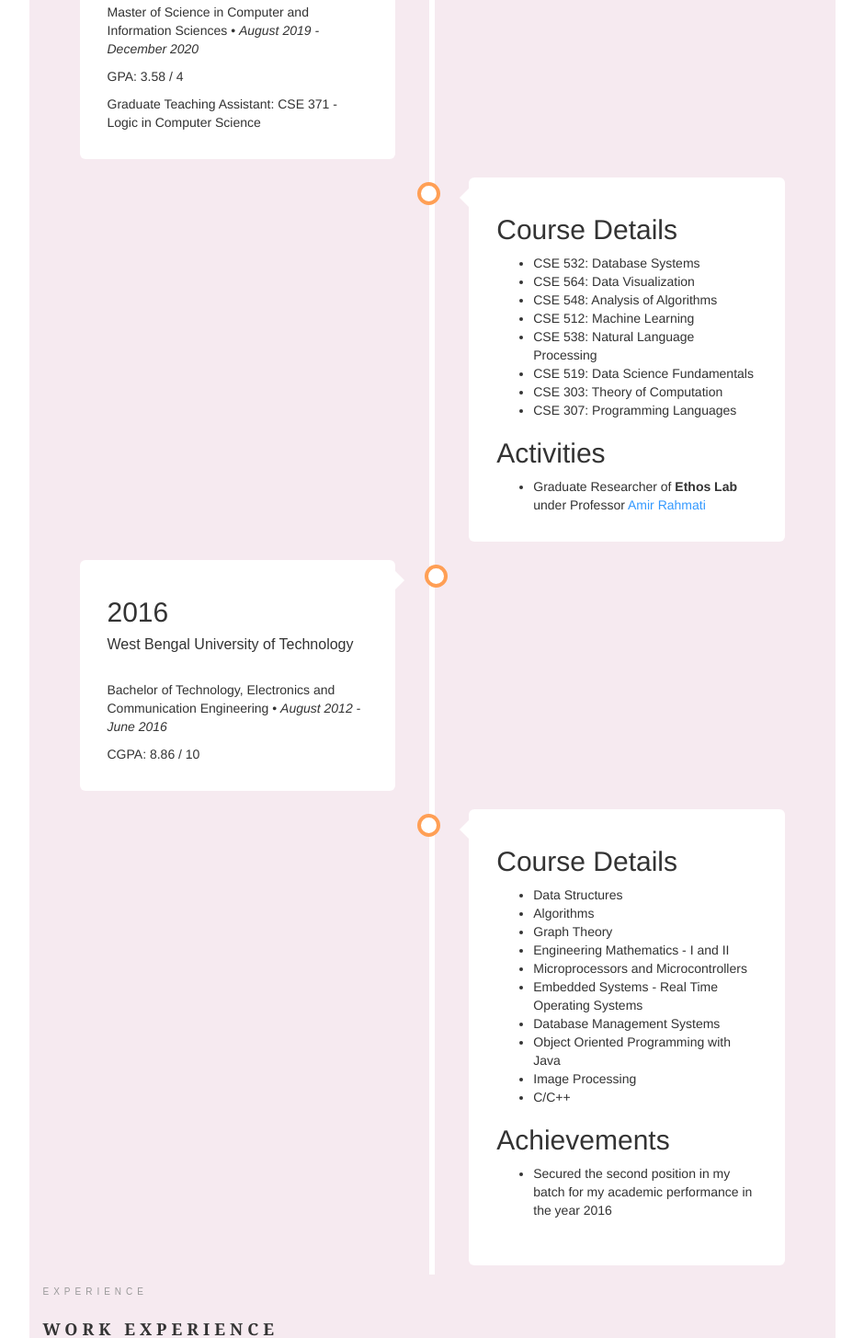
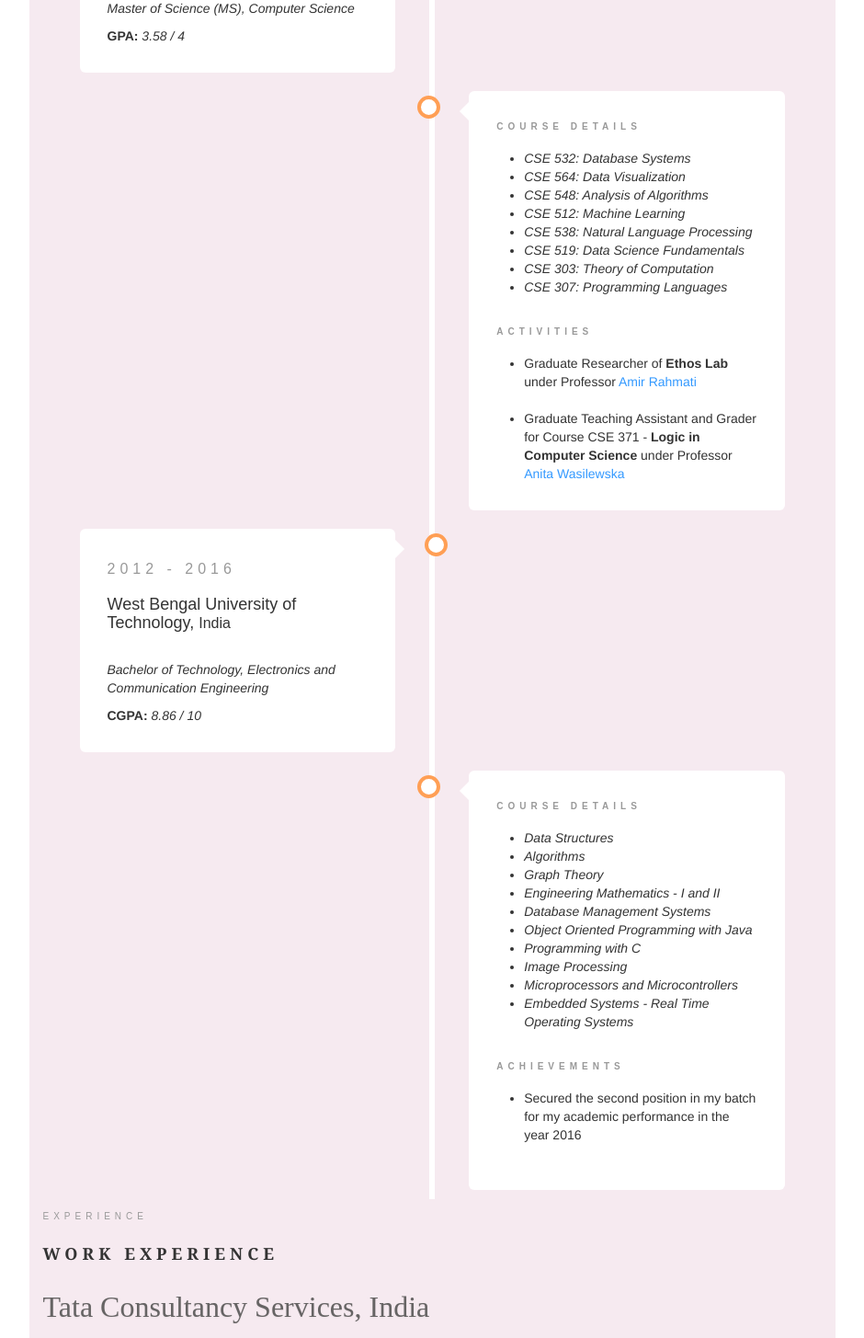
Before and after one commit to Debapriya-M/Debapriya-M.github.io, a plain HTML site: page index.html in a window 1280 px wide. Shown: the part 2561-4016 px from the top of the page at 92% size, without its empty margins (316-1256 px from the left). Drawn offline with nearby package versions, Linux system fonts and the light colour scheme.

Commit message:
font changes and adjustments

```diff
--- a/css/style.css
+++ b/css/style.css
@@ -498,4 +498,5 @@ h6 {
     border-radius: 5px;
     height: 100px;
     width: 180px;
+    position: relative;
 }
--- a/index.html
+++ b/index.html
@@ -236,65 +236,84 @@
                                 <div class="timeline">
                                     <div class="container1 left">
                                         <div class="content">
-                                        <h2>2020</h2>
-                                        <h3>State University of New York at Stony Brook</h3>
-                                        <p>Master of Science in Computer and Information Sciences <span>•</span> <em class="date">August 2019 - December 2020</em></p>
-                                        <p>GPA: 3.58 / 4</p>
-                                        <p class="sc-fzplWN hRBsWH">Graduate Teaching Assistant: CSE 371 - Logic in Computer Science </p>
+                                            <h6 style="font-size:medium;">2019 - 2021</h6>
+                                            <h3 style="font-size: large;">State University of New York,</h3> <p style="margin-top: -30px; margin-bottom: 30px;text-transform: capitalize;">Stony Brook</p>
+                                            <p><em class="course">Master of Science (MS), Computer Science</em></p>
+                                            <!-- <span>•</span> <em class="date">August 2019 - December 2020</em></p> -->
+                                            <p><b>GPA: </b><em>3.58 / 4</em></p>
                                         </div>
                                     </div>
                                     <div class="container1 right">
                                         <div class="content">
-                                        <h2>Course Details</h2>
-                                        <ul class="course-details">
-                                            <li>CSE 532: Database Systems</li>
-                                            <li>CSE 564: Data Visualization</li>
-                                            <li>CSE 548: Analysis of Algorithms</li>
-                                            <li>CSE 512: Machine Learning</li>
-                                            <li>CSE 538: Natural Language Processing</li>
-                                            <li>CSE 519: Data Science Fundamentals</li>
-                                            <li>CSE 303: Theory of Computation</li>
-                                            <li>CSE 307: Programming Languages</li>
+                                            <h6><b>Course Details</b></h6>
+                                            <ul class="course-details" style="margin-left: -10px;">
+                                                <li><em>CSE 532: Database Systems</em></li>
+                                                <li><em>CSE 564: Data Visualization</em></li>
+                                                <li><em>CSE 548: Analysis of Algorithms</em></li>
+                                                <li><em>CSE 512: Machine Learning</em></li>
+                                                <li><em>CSE 538: Natural Language Processing</em></li>
+                                                <li><em>CSE 519: Data Science Fundamentals</em></li>
+                                                <li><em>CSE 303: Theory of Computation</em></li>
+                                                <li><em>CSE 307: Programming Languages</em></li>
                                             </ul>
-                                        <h2>Activities</h2>
-                                        <ul class = "activities">
+                                            <h6 style="margin-top: 30px;"><b>Activities</b></h6>
+                                            <ul class = "activities" style="margin-left: -10px;">
                                                 <li>
                                                     Graduate Researcher of <strong>Ethos Lab</strong>  under Professor <a href="https://amir.rahmati.com/" target="_blank" style="color: #3399ff">Amir Rahmati</a>
+                                                </li>
+                                                <br>
+                                                <li>
+                                                    <p class="sc-fzplWN hRBsWH">Graduate Teaching Assistant and Grader for Course CSE 371 - <b>Logic in Computer Science</b> under Professor <a href="https://www3.cs.stonybrook.edu/~anita/" target="_blank" style="color: #3399ff">Anita Wasilewska</a></p>
                                                 </li>
                                             </ul>
                                         </div>
                                     </div>
                                     <div class="container1 left">
                                         <div class="content">
-                                        <h2>2016</h2>
-                                        <h3>West Bengal University of Technology</h3>
-                                        <p class="info">Bachelor of Technology, Electronics and Communication Engineering <span>•</span> <em class="date">August 2012 - June 2016</em></p>
-                                        <p>CGPA: 8.86 / 10</p>
+                                            <h6 style="font-size:medium;">2012 - 2016</h6>
+                                            <h3 style="font-size: large;">West Bengal University of Technology, <span style="font-size: medium;">India</span></h3>
+                                            <p><em class="course">Bachelor of Technology, Electronics and Communication Engineering</em></p>
+                                            <!-- <span>•</span> <em class="date">August 2019 - December 2020</em></p> -->
+                                            <p><b>CGPA: </b><em>8.86 / 10</em></p>
                                         </div>
                                     </div>
                                     <div class="container1 right">
                                         <div class="content">
-                                        <h2>Course Details</h2>
-                                        <ul class="course-details">
-                                            <li>Data Structures</li>
-                                            <li>Algorithms</li>
-                                            <li>Graph Theory</li>
-                                            <li>Engineering Mathematics - I and II</li>
-                                            <li>Microprocessors and Microcontrollers </li>
-                                            <li>Embedded Systems - Real Time Operating Systems</li>
-                                            <li>Database Management Systems</li>
-                                            <li>Object Oriented Programming with Java</li>
-                                            <li>Image Processing</li>
-                                            <li>C/C++</li>
+                                            <h6><b>Course Details</b></h6>
+                                            <ul class="course-details" style="margin-left: -10px;">
+                                                <li><em>Data Structures</em></li>
+                                                <li><em>Algorithms</em></li>
+                                                <li><em>Graph Theory</em></li>
+                                                <li><em>Engineering Mathematics - I and II</em></li>
+                                                <li><em>Database Management Systems</em></li>
+                                                <li><em>Object Oriented Programming with Java</em></li>
+                                                <li><em>Programming with C</em></li>
+                                                <li><em>Image Processing</em></li>
+                                                <li><em>Microprocessors and Microcontrollers</em></li>
+                                                <li><em>Embedded Systems - Real Time Operating Systems</em></li>
                                             </ul>
-                                        <h2>Achievements</h2>
-                                        <ul class = "achievements" style="padding-bottom: 20px;">
+                                            <h6 style="margin-top: 30px;"><b>Achievements</b></h6>
+                                            <ul class = "achievements" style="padding-bottom: 20px; margin-left: -10px;">
                                                 <li>
                                                     Secured the second position in my batch for my academic performance in the year 2016
                                                 </li>
                                             </ul>
                                         </div>
                                     </div>
+                                    <!-- <div class="container1 left">
+                                        <div class="content">
+                                            <h6 style="font-size:medium;">2010 - 2012</h6>
+                                            <h3 style="font-size: large;">Dayanand Anglo Vedic (DAV) Model School, <span style="font-size: medium;">India</span></h3>
+                                            <p><b>Percentage scored: </b>85%</p>
+                                        </div>
+                                    </div>
+                                    <div class="container1 right">
+                                        <div class="content">
+                                            <h6 style="font-size:medium;">2010</h6>
+                                            <h3 style="font-size: large;">Carmel Convent High School, <span style="font-size: medium;">India</span></h3>
+                                            <p><b>Percentage scored: </b>90%</p>
+                                        </div>
+                                    </div> -->
 
                                 </div>
                                 <!-- <div class="panel-group" id="accordion" role="tablist" aria-multiselectable="true"> -->
@@ -390,14 +409,14 @@
                                 <h6>EXPERIENCE</h6>
                                 <h5>WORK EXPERIENCE</h5>
                                 <div class="job job-1">
-                                    <h4>Tata Consultancy Services</h4>
+                                    <h4 style="margin-top: -60px; font-size: xx-large ;">Tata Consultancy Services, India</h4>
                                     <h6>April 2018 - July 2019</h6>
-                                    <h3>Systems Engineer, Senior Developer</h3>
-                                    <p>Responsibilities:</p>
+                                    <h4 style="font-size: 20px;">Systems Engineer, Senior Developer</h4>
+                                    <h3 style="text-transform: capitalize;"><b>Responsibilities:</b></h3>
 
                                     <div class="row">
                                         <div class="col-md-7 col-sm-6">
-                                            <p style="text-align: justify;">CITI Bank - Personal Loan Lending Platform Development Project: Full-stack development of Personal Loan feature from scratch using Java with Micro-services architecture, Spring boot, MySQL and Angular, reducing manual application process by 85%.</p>
+                                            <p><b>CITI Bank - Personal Loan Lending Platform Development Project:</b></p> <p style="text-align: justify;">Full-stack development of Personal Loan feature from scratch using Java with Micro-services architecture, Spring boot, MySQL and Angular, reducing manual application process by 85%.</p>
                                         </div>
                                         <div class="col-md-5 col-sm-6">
                                             <a href="#!">
@@ -405,7 +424,7 @@
                                             </a>
                                         </div>
                                         <div class="col-md-7 col-sm-6">
-                                            <p style="text-align: justify;">Internal Project: Utility portal creation having a birthday tracker notifier and a blood donation tracker for sending notifications to colleagues from scratch using Angular 4 and Micro-services</p>
+                                            <p><b>Internal Project:</b></p> <p style="text-align: justify;">Utility portal creation having a birthday tracker notifier and a blood donation tracker for sending notifications to colleagues from scratch using Angular 4 and Micro-services.</p>
                                         </div>
                                         <div class="col-md-5 col-sm-6">
                                             <a href="#!">
@@ -413,7 +432,7 @@
                                             </a>
                                         </div>
                                         <div class="col-md-7 col-sm-6">
-                                            <p style="text-align: justify;">Order and Service Management Development Project: Developed a middle-ware system for an international telecommunication client, with an improvement of above 90% in customer order fulfillment created in a CRM system.</p>
+                                            <p><b>Order and Service Management Development Project:</b></p> <p style="text-align: justify;">Developed a middle-ware system for an international telecommunication client, with an improvement of above 90% in customer order fulfillment created in a CRM system.<//p>
                                         </div>
                                         <div class="col-md-5 col-sm-6">
                                             <a href="#!">
@@ -421,11 +440,11 @@
                                             </a>
                                         </div>
                                         <div class="col-md-7 col-sm-6">
-                                            <p style="text-align: justify;">Project Maintenance: Provided optimal solutions to priority one critical issues in production with an efficiency of 95%. Monitoring of defects, incident tracking, analysing all the issues and providing fixes.</p>
+                                            <p><b>Project Maintenance:</b></p> <p style="text-align: justify;">Provided optimal solutions to priority one critical issues in production with an efficiency of 95%. Monitoring of defects, incident tracking, analysing all the issues and providing fixes.</p>
                                         </div>
                                         <div class="col-md-5 col-sm-6">
                                             <a href="#!">
-                                                <img src="img/projects/bank.jpg" alt="Project1" class="work-icon" style="margin-bottom: 40px;">
+                                                <img src="img/projects/maintimg.jpg" alt="Project1" class="work-icon" style="margin-bottom: 40px;">
                                             </a>
                                         </div>
                                     </div>
```
Lines whose indentation alone changed are shown as unchanged.
